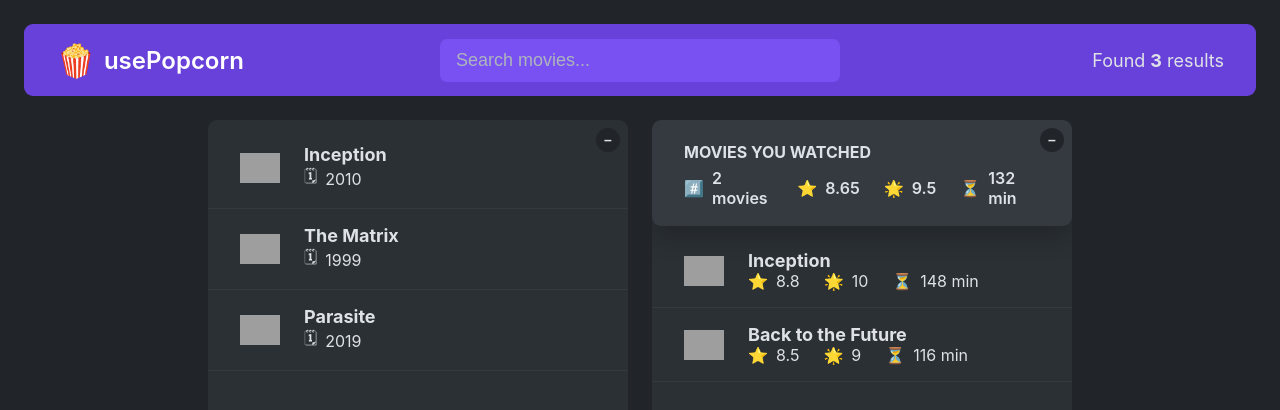
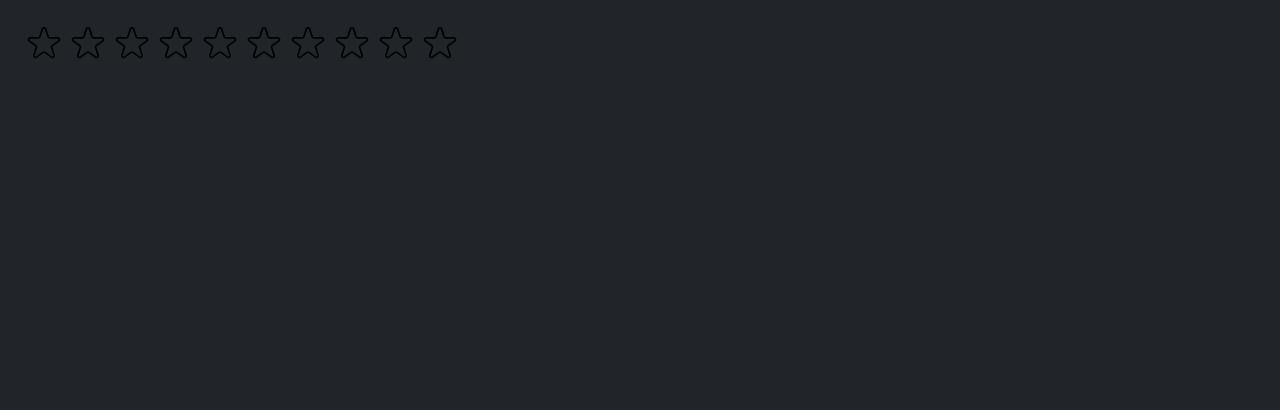
Before and after one commit to BalaKrishnaBaddii/usePopcorn, a React (Create React App) app: page / in a window 1280 px wide. Shown: the top 410 px of the page. Built offline with nearby package versions, Linux system fonts and the light colour scheme; grey boxes are pictures that could not be loaded.

Commit message:
star rating component created

```diff
--- /dev/null
+++ b/src/StarRatings.js
@@ -0,0 +1,101 @@
+import { useState } from "react";
+
+const containerStyle = {
+  display: "flex",
+  alignItems: "center",
+  gap: "1rem",
+};
+const starCotainerStyle = {
+  display: "flex",
+  gap: "4px",
+};
+
+const textStyle = {
+  fontWeight: "bold",
+  lineHight: "1",
+  margin: "0",
+  fontSize: "2.5rem",
+};
+
+const star = {
+  fontSize: "4rem",
+  color: "yellow",
+};
+
+const starStyle = {
+  hight: "4rem",
+  width: "4rem",
+  display: "block",
+  cursor: "pointer",
+};
+
+const starSelected = {
+  hight: "4rem",
+  width: "4rem",
+  display: "block",
+  cursor: "pointer",
+  filter:
+    "invert(91%) sepia(18%) saturate(4833%) hue-rotate(9deg) brightness(110%) contrast(112%)",
+};
+
+export default function StarRatings({ maxRating = 5 }) {
+  const [rating, setRating] = useState(0);
+  const [tempRating, setTempRating] = useState(0);
+
+  function handleStar(rating) {
+    setRating(rating);
+  }
+  return (
+    <div style={containerStyle}>
+      <div style={starCotainerStyle}>
+        {Array.from({ length: maxRating }, (_, i) => (
+          <Star
+            key={i}
+            onRating={() => handleStar(i + 1)}
+            onHoverIn={() => setTempRating(i + 1)}
+            onHoverOut={() => setTempRating(0)}
+            full={tempRating ? tempRating >= i + 1 : rating >= i + 1}
+          />
+        ))}
+      </div>
+      <p style={textStyle}>{tempRating || rating || ""}</p>
+    </div>
+  );
+}
+
+function Star({ onRating, full, onHoverIn, onHoverOut }) {
+  return (
+    <span
+      role="button"
+      style={full ? starSelected : starStyle}
+      onClick={onRating}
+      onMouseEnter={onHoverIn}
+      onMouseLeave={onHoverOut}
+    >
+      {full ? (
+        <svg
+          xmlns="http://www.w3.org/2000/svg"
+          viewBox="0 0 20 20"
+          fill="#000"
+          stroke="#000"
+        >
+          <path d="M9.049 2.927c.3-.921 1.603-.921 1.902 0l1.07 3.292a1 1 0 00.95.69h3.462c.969 0 1.371 1.24.588 1.81l-2.8 2.034a1 1 0 00-.364 1.118l1.07 3.292c.3.921-.755 1.688-1.54 1.118l-2.8-2.034a1 1 0 00-1.175 0l-2.8 2.034c-.784.57-1.838-.197-1.539-1.118l1.07-3.292a1 1 0 00-.364-1.118L2.98 8.72c-.783-.57-.38-1.81.588-1.81h3.461a1 1 0 00.951-.69l1.07-3.292z" />
+        </svg>
+      ) : (
+        <svg
+          xmlns="http://www.w3.org/2000/svg"
+          fill="none"
+          viewBox="0 0 24 24"
+          stroke="#000"
+        >
+          <path
+            strokeLinecap="round"
+            strokeLinejoin="round"
+            strokeWidth="{2}"
+            d="M11.049 2.927c.3-.921 1.603-.921 1.902 0l1.519 4.674a1 1 0 00.95.69h4.915c.969 0 1.371 1.24.588 1.81l-3.976 2.888a1 1 0 00-.363 1.118l1.518 4.674c.3.922-.755 1.688-1.538 1.118l-3.976-2.888a1 1 0 00-1.176 0l-3.976 2.888c-.783.57-1.838-.197-1.538-1.118l1.518-4.674a1 1 0 00-.363-1.118l-3.976-2.888c-.784-.57-.38-1.81.588-1.81h4.914a1 1 0 00.951-.69l1.519-4.674z"
+          />
+        </svg>
+      )}
+    </span>
+  );
+}
--- a/src/index.js
+++ b/src/index.js
@@ -1,11 +1,13 @@
 import react from "react";
 import reactDom from "react-dom/client";
 import App from "./App";
+import StarRatings from "./StarRatings";
 
 const root = reactDom.createRoot(document.getElementById("root"));
 
 root.render(
   <react.StrictMode>
-    <App />
+    {/* <App /> */}
+    <StarRatings maxRating={10} />
   </react.StrictMode>
 );
```
